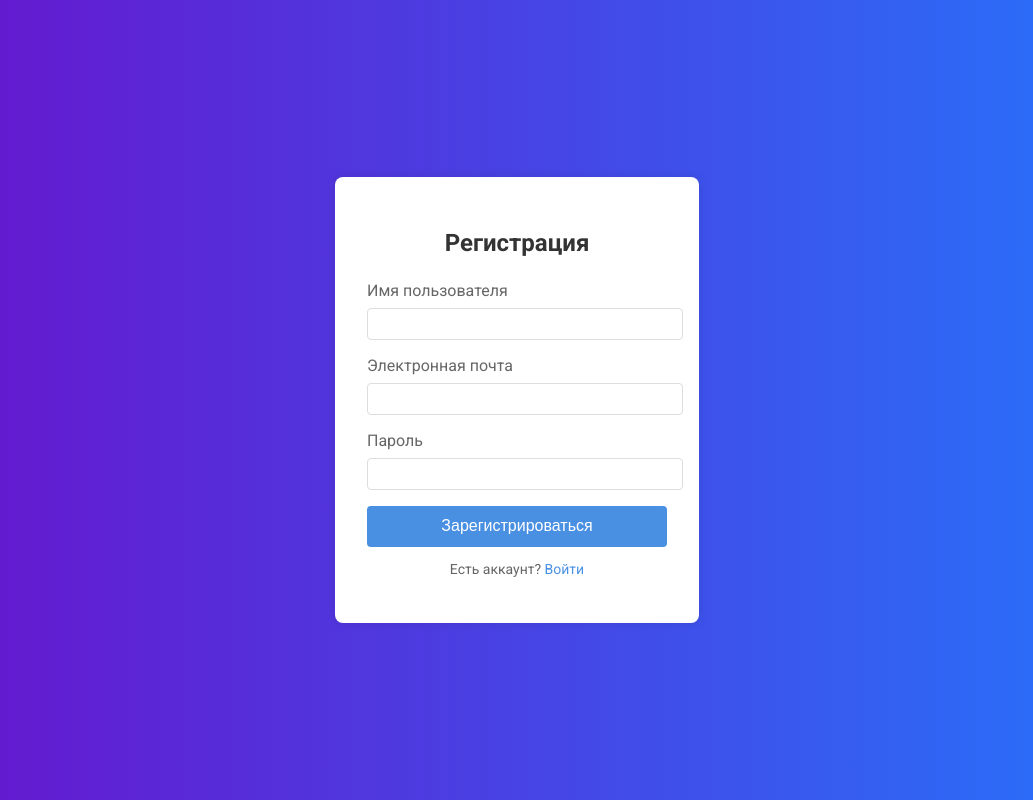
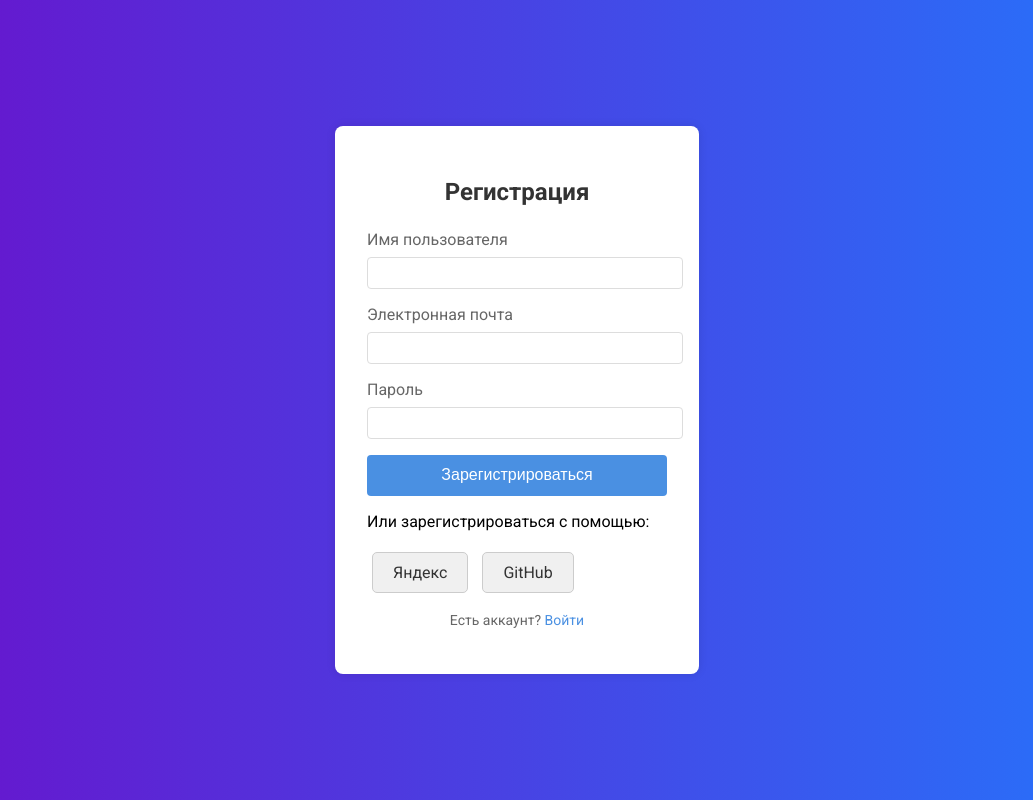
Before and after one commit to BurePlay/CyberCat, a Flask app: page /register in a window 1280 px wide. Shown: the whole page, without its empty margins (123-1156 px from the left). Run offline with Flask 3, Linux system fonts and the light colour scheme.

Commit message:
Update register.html

```diff
--- a/site/templates/register.html
+++ b/site/templates/register.html
@@ -1,5 +1,6 @@
 <!DOCTYPE html>
 <html lang="ru">
+
 <head>
     <meta charset="UTF-8">
     <meta name="viewport" content="width=device-width, initial-scale=1.0">
@@ -15,6 +16,7 @@
             height: 100vh;
             margin: 0;
         }
+
         .container {
             background-color: #fff;
             padding: 2em;
@@ -22,19 +24,23 @@
             box-shadow: 0 0 10px rgba(0, 0, 0, 0.1);
             width: 300px;
         }
+
         h2 {
             text-align: center;
             margin-bottom: 1em;
             color: #333;
         }
+
         .form-group {
             margin-bottom: 1em;
         }
+
         .form-group label {
             display: block;
             margin-bottom: 0.5em;
             color: #666;
         }
+
         .form-group input {
             width: 100%;
             padding: 0.5em;
@@ -42,10 +48,12 @@
             border-radius: 4px;
             font-size: 14px;
         }
+
         .form-group input:focus {
             border-color: #4a90e2;
             outline: none;
         }
+
         .btn {
             background-color: #4a90e2;
             color: white;
@@ -56,23 +64,71 @@
             width: 100%;
             font-size: 16px;
         }
+
         .btn:hover {
             background-color: #357ab8;
         }
+
         .footer {
             text-align: center;
             margin-top: 1em;
             font-size: 14px;
             color: #666;
         }
+
         .footer a {
             color: #4a90e2;
             text-decoration: none;
         }
+
+        .message-box {
+            font-size: 14px;
+            background-color: #4e64c2;
+            color: white;
+            padding: 8px;
+            width: 280px;
+            position: relative;
+        }
+
+        .error-box {
+            font-size: 14px;
+            background-color: #c24e58;
+            color: white;
+            padding: 8px;
+            width: 280px;
+            position: relative;
+        }
+
+        .social-btn {
+            display: inline-block;
+            background: #f0f0f0;
+            color: #333;
+            padding: 10px 20px;
+            border-radius: 5px;
+            text-decoration: none;
+            margin: 5px;
+            border: 1px solid #ccc;
+        }
+
+        .social-btn:hover {
+            background: #e0e0e0;
+        }
     </style>
 </head>
+
 <body>
     <div class="container">
+        {% if message %}
+        <div class="message-box">
+            {{ message }}
+        </div>
+        {% endif %}
+
+        {% if error %}
+        <div class="error-box">
+            {{ error }}
+        </div>
+        {% endif %}
         <h2>Регистрация</h2>
         <form action="/register" method="POST">
             <div class="form-group">
@@ -89,9 +145,15 @@
             </div>
             <button type="submit" class="btn">Зарегистрироваться</button>
         </form>
+        <div class="social-login">
+            <p>Или зарегистрироваться с помощью:</p>
+            <a class="social-btn" href="https://oauth.yandex.ru/" target="_blank">Яндекс</a>
+            <a class="social-btn" href="https://github.com/login" target="_blank">GitHub</a>
+        </div>
         <div class="footer">
-            <p>Есть аккаунт? <a href="/login">Войти</a></p>
+            <p>Есть аккаунт? <a href="/login" target="_blank">Войти</a></p>
         </div>
     </div>
 </body>
+
 </html>
```
